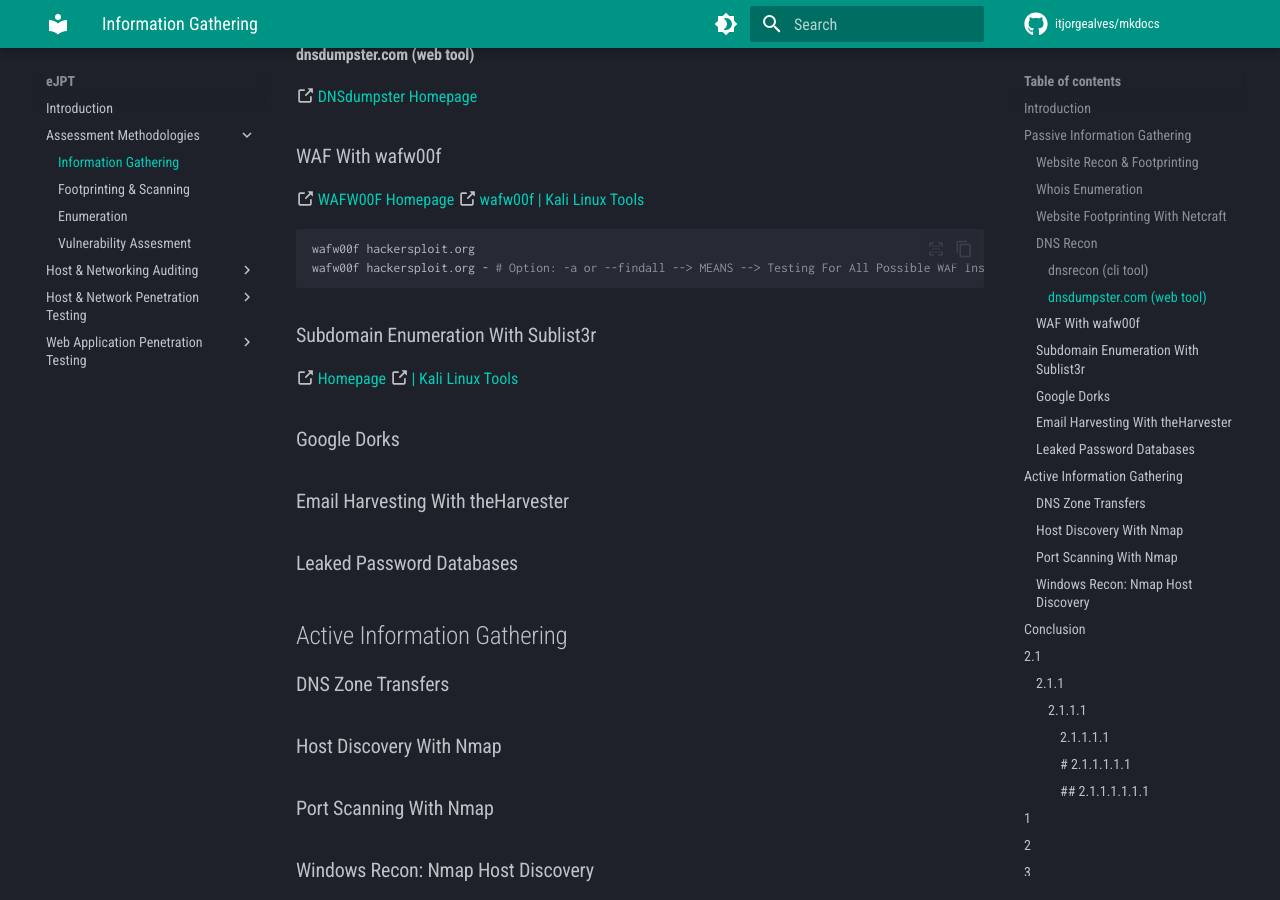
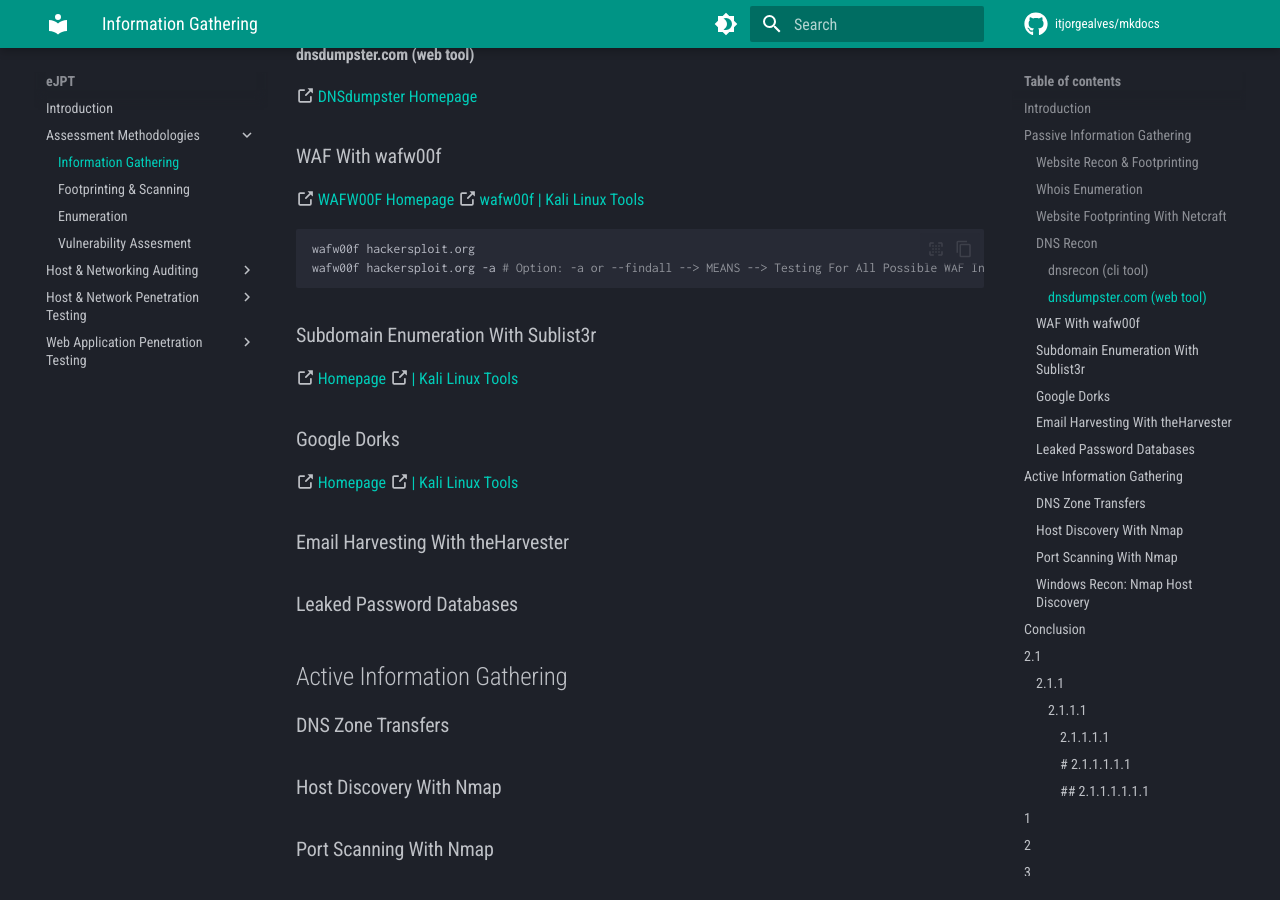
Before and after one commit to itjorgealves/mkdocs, an MkDocs documentation site: the page built from docs/eJPT/S1-Assessment-Methodologies/C1-Information-Gathering/Information-Gathering.md, in a window 1280 px wide and 900 px high, scrolled down 856 px. Built offline with MkDocs 1.6.1 and Material for MkDocs 9.7.7, drawn with Linux system fonts in a browser that asks for light colours; comment, search, counter and statistics services are not loaded.

Commit message:
Update documentation

````diff
--- a/docs/eJPT/S1-Assessment-Methodologies/C1-Information-Gathering/Information-Gathering.md
+++ b/docs/eJPT/S1-Assessment-Methodologies/C1-Information-Gathering/Information-Gathering.md
@@ -9,33 +9,34 @@ title: "Information Gathering"
 ### Whois Enumeration
 ### Website Footprinting With Netcraft
 <!--------->
-### DNS Recon
+### DNS Recon ###
 !!! danger "TO-DO"
     Create a list of DNS records types.
     Ex: AAAA, TXT, MS, MX...
-
 #### dnsrecon (cli tool)
 :octicons-link-external-16: [DNSRecon Homepage](https://github.com/darkoperator/dnsrecon)
 :octicons-link-external-16: [dnsrecon | Kali Linux Tools](https://www.kali.org/tools/dnsrecon/)
 ``` bash
 dnsrecon -d hackersploit.org
 ```
-
 #### dnsdumpster.com (web tool)
 :octicons-link-external-16: [DNSdumpster Homepage](https://dnsdumpster.com/)
-
-### WAF With wafw00f
+### WAF With wafw00f ###
 :octicons-link-external-16: [WAFW00F Homepage](https://github.com/EnableSecurity/wafw00f)
 :octicons-link-external-16: [wafw00f | Kali Linux Tools](https://www.kali.org/tools/wafw00f/)
 ``` bash
 wafw00f hackersploit.org
-wafw00f hackersploit.org - # Option: -a or --findall --> MEANS --> Testing For All Possible WAF Instances
+wafw00f hackersploit.org -a # Option: -a or --findall --> MEANS --> Testing For All Possible WAF Instances
 ```
-<!--------->
+
 ### Subdomain Enumeration With Sublist3r
 :octicons-link-external-16: [ Homepage]()
 :octicons-link-external-16: [ | Kali Linux Tools]()
+<!--------->
 ### Google Dorks
+:octicons-link-external-16: [ Homepage]()
+:octicons-link-external-16: [ | Kali Linux Tools]()
+<!--------->
 ### Email Harvesting With theHarvester
 ### Leaked Password Databases
 
````
